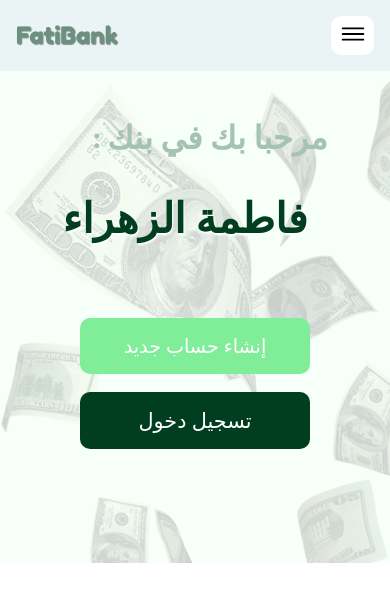
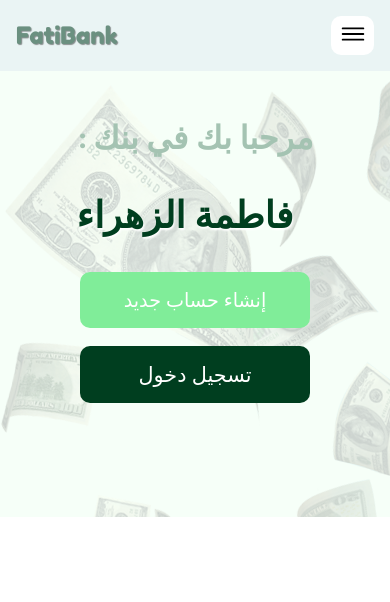
Before and after one commit to anass91/fatibank, a plain HTML site: page index.html in a window 390 px wide. Drawn offline with nearby package versions, Linux system fonts and the light colour scheme.

Commit message:
Update layout.css

```diff
--- a/css/layout.css
+++ b/css/layout.css
@@ -29,7 +29,7 @@
     }
     .heading-001 strong{
         margin-top: 20px;
-        font-size: 2.6rem;
+        font-size: 2.3rem;
     }
     .aside-right{
         display: flex;
@@ -39,6 +39,7 @@
         width: 100%;
     }
     .form-enter{
+        margin:0 !important;
         width: 100% !important;
         padding: 1rem 2rem;
     }
```
